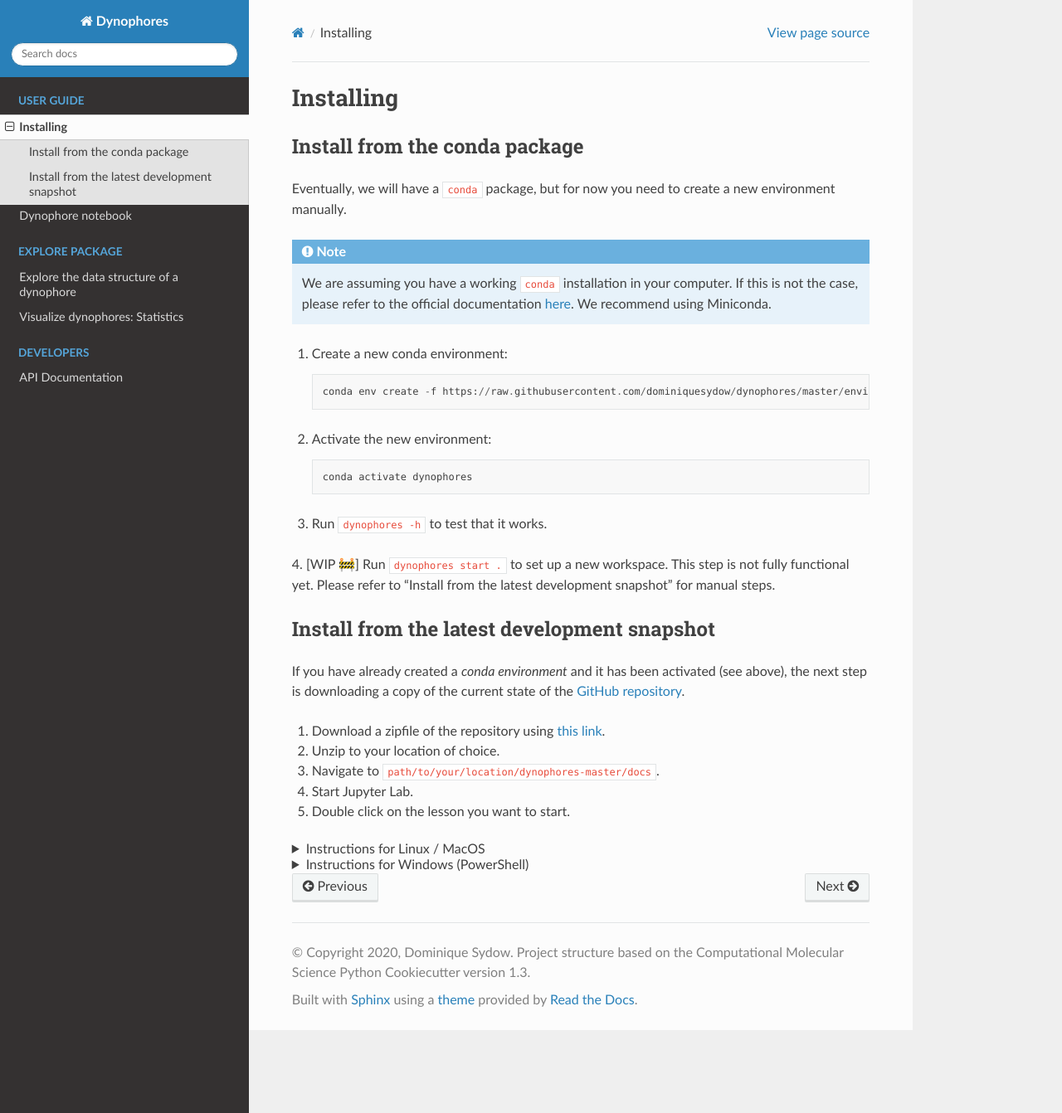
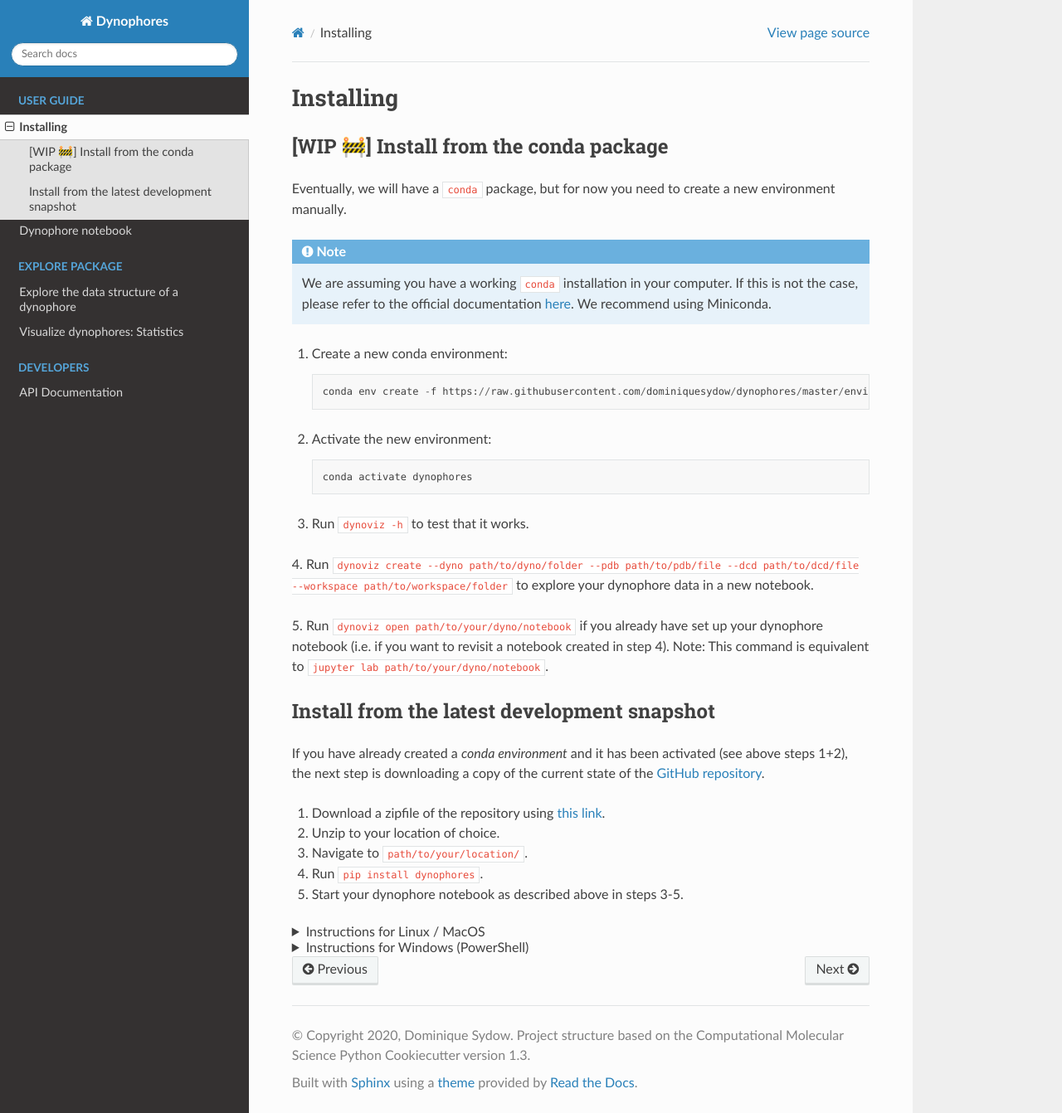
Before and after one commit to wolberlab/dynophores, a Sphinx documentation site: the page built from docs/installing.rst, in a window 1280 px wide and 1342 px high. Shown: the whole window at 83% size. Built offline with Sphinx 7.4.7 and the Read the Docs theme 2.0.0, drawn with Linux system fonts in a browser that asks for light colours; pages that are not in the unit, such as notebooks, are missing from menus; the version number could not be read and is left out.

Commit message:
Update installation guide

```diff
--- a/docs/installing.rst
+++ b/docs/installing.rst
@@ -1,8 +1,8 @@
 Installing
 ==========
 
-Install from the conda package
-------------------------------
+[WIP 🚧] Install from the conda package
+---------------------------------------
 
 Eventually, we will have a ``conda`` package, but for now you need to create a new environment manually.
 
@@ -22,23 +22,27 @@
 
     conda activate dynophores
 
-3. Run ``dynophores -h`` to test that it works.
-4. [WIP 🚧] Run ``dynophores start .`` to set up a new workspace. This step is not fully functional yet.
-Please refer to "Install from the latest development snapshot" for manual steps.
+3. Run ``dynoviz -h`` to test that it works.
 
+4. Run ``dynoviz create --dyno path/to/dyno/folder --pdb path/to/pdb/file --dcd path/to/dcd/file
+--workspace path/to/workspace/folder`` to explore your dynophore data in a new notebook.
+
+5. Run ``dynoviz open path/to/your/dyno/notebook`` if you already have set up your dynophore
+notebook (i.e. if you want to revisit a notebook created in step 4).
+Note: This command is equivalent to ``jupyter lab path/to/your/dyno/notebook``.
 
 Install from the latest development snapshot
 --------------------------------------------
 
-If you have already created a *conda environment* and it has been activated  (see above),
+If you have already created a *conda environment* and it has been activated  (see above steps 1+2),
 the next step is downloading a copy of the current state of the
 `GitHub repository <https://github.com/dominiquesydow/dynophores>`_.
 
 1. Download a zipfile of the repository using `this link <https://github.com/dominiquesydow/dynophores/archive/master.zip>`_.
 2. Unzip to your location of choice.
-3. Navigate to ``path/to/your/location/dynophores-master/docs``.
-4. Start Jupyter Lab.
-5. Double click on the lesson you want to start.
+3. Navigate to ``path/to/your/location/``.
+4. Run ``pip install dynophores``.
+5. Start your dynophore notebook as described above in steps 3-5.
 
 
 .. Unix instructions
@@ -53,8 +57,9 @@
     wget https://github.com/dominiquesydow/dynophores/archive/master.zip -O dynophores.zip
     mkdir -p ~/Documents
     unzip dynophores.zip -d ~/Documents
-    cd ~/Documents/dynophores-master/docs
-    jupyter lab
+    cd ~/Documents
+    pip install dynophores
+    dynoviz -h
 
 .. raw:: html
 
@@ -72,8 +77,9 @@
     wget https://github.com/dominiquesydow/dynophores/archive/master.zip -O dynophores.zip
     mkdir ~/Documents/
     Expand-Archive dynophores.zip -d ~/Documents
-    cd ~/Documents/dynophores-master/docs
-    jupyter lab
+    cd ~/Documents
+    pip install dynophores
+    dynoviz -h
 
 .. raw:: html
 
```
